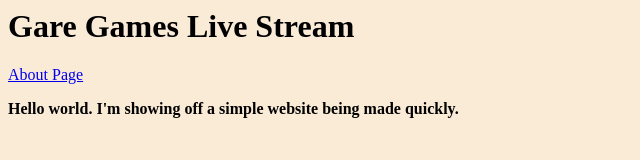
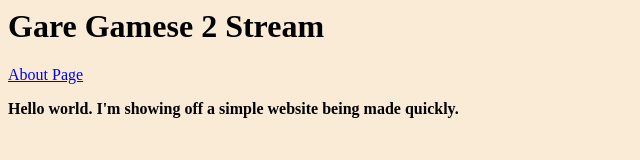
Before and after one commit to Rockdtben/StreamDemo, a plain HTML site: page index.html in a window 1280 px wide. Shown: the whole page, without its empty margins (0-640 px from the left). Drawn offline with Linux system fonts and the light colour scheme.

Commit message:
Big Chungus

```diff
--- a/index.html
+++ b/index.html
@@ -4,7 +4,7 @@
         <link rel="stylesheet" href="style.css">
     </head>
     <body>
-        <h1>Gare Games Live Stream</h1>
+        <h1>Gare Gamese 2 Stream</h1>
 
         <a href="about.html">About Page</a>
 
```
